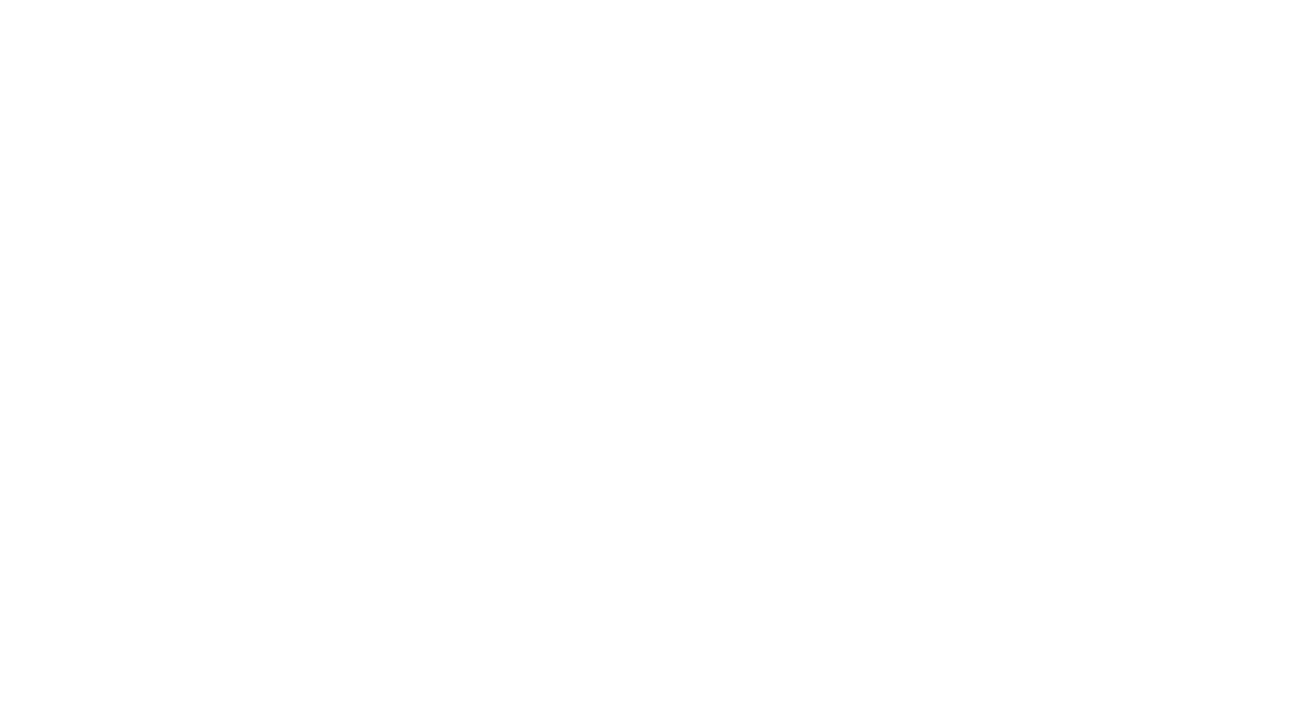
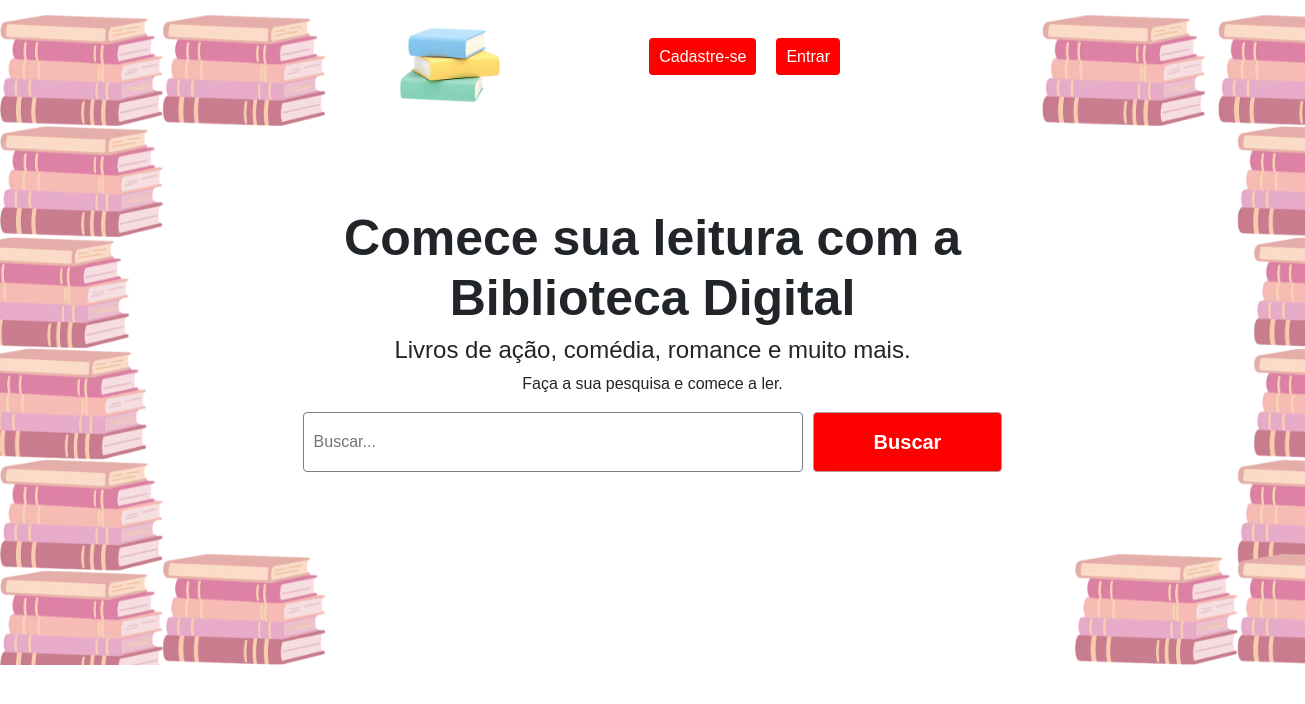
Before and after one commit to Dev-Andreson/Bliblioteca, a plain HTML site: page index.html in a window 1280 px wide. Shown: the whole page, 1305 px wide, since content can reach past the window. Drawn offline with nearby package versions, Linux system fonts and the light colour scheme.

Commit message:
Adicionei a landing page

```diff
--- a/index.html
+++ b/index.html
@@ -13,22 +13,51 @@
     <meta property="og:site_name" content="Bliblioteca">
     <meta property="og:locale" content="pt_BR">
     <meta property="og:type" content="Site oficial da Biblioteca X com acervo de livros, artigos e materiais digitais para pesquisa.">
-    <link rel="stylesheet" href="">
-    <meta name="author" content="dev.andreson, Vinícius Galdino, Rogério">
-    <title>Bliblioteca</title>
+    <!-- Css Inicio-->
+    <link rel="stylesheet" href="styles.css">
+    <link href="https://cdn.jsdelivr.net/npm/bootstrap@5.3.8/dist/css/bootstrap.min.css" rel="stylesheet" integrity="sha384-sRIl4kxILFvY47J16cr9ZwB07vP4J8+LH7qKQnuqkuIAvNWLzeN8tE5YBujZqJLB" crossorigin="anonymous">
+    <!-- Css Fim-->
+    <!-- JavaScript Inicio-->
+    <script src="https://cdn.jsdelivr.net/npm/bootstrap@5.3.8/dist/js/bootstrap.bundle.min.js" integrity="sha384-FKyoEForCGlyvwx9Hj09JcYn3nv7wiPVlz7YYwJrWVcXK/BmnVDxM+D2scQbITxI" crossorigin="anonymous" defer></script>
+    <!-- JavaScript Fim-->
+    <meta name="author" content="dev.andreson, Vinícius Galdino, Rogério, Emanuel">
+    <title>Bliblioteca Digital</title>
 </head>
 <body>
     <header>
-
+        <nav class="navbar">
+            <div class="logo">
+                <img src="assets/midia/logo.png" alt="">
+            </div>
+            <ul>
+                <li><a href="src/cadastro/cadastro.html">Cadastre-se</a></li>
+                <li><a href="src/livros/livros.html">Entrar</a></li>
+            </ul>
+        </nav>
     </header>
 
     <main>
+
+        <section class="hero-section">
+            <div class="container">
+                <div class="row">
+                    <div class="card-apresentacao">
+                        <h2>Comece sua leitura com a Biblioteca Digital</h2>
+                        <h4>Livros de ação, comédia, romance e muito mais.</h4>
+                        <p>Faça a sua pesquisa e comece a ler.</p>
+                    </div>
+                    <div class="card-pesquisa">
+                        <input type="seacher" type="text" placeholder="Buscar...">
+                        <button type="button">Buscar</button>
+                    </div>
+                </div>
+            </div>
+        </section>
 
     </main>
 
     <footer>
 
     </footer>
-
 </body>
 </html>
--- a/styles.css
+++ b/styles.css
@@ -4,11 +4,113 @@
     outline: none;
     text-decoration: none;
     list-style: none;
+    font-family: 'Poppins', sans-serif;
     box-sizing: border-box;
 }
 
+body {
+    padding: 15px 0;
+}
+
 .container {
-    max-width: 1400px;
-    padding: 0 16px;
+    max-width: 1200px;
+    padding: 100px 16px;
     height: auto;
 }
+
+header {
+    position: absolute;
+    z-index: 1;
+    left: 300px;
+    width: 50%;
+
+    .navbar {
+        padding: 0 100px;
+
+        .logo {
+            width: 100px;
+            height: 100px;
+
+            img {
+                width: 100%;
+                height: 100%;
+            }
+        }
+
+        ul {
+            display: flex;
+            gap: 20px;
+
+            li {
+
+                a {
+                    background-color: red;
+                    padding: 10px;
+                    border-radius: 4px;
+                    text-decoration: none;
+                    color: white;
+                }
+            }
+        }
+    }
+}
+
+main {
+    width: 1305px;
+    position: absolute;
+    z-index: 0;
+
+    .hero-section {
+        height: 650px;
+        background-image: url("assets/midia/background.png");
+
+            .container {
+                height: 100%;
+                display: flex;
+                justify-content: center;
+                align-items: center;
+
+                .row {
+                    display: flex;
+                    justify-content: center;
+                    align-items: center;
+
+                    .card-apresentacao {
+                        width: 60%;
+                        text-align: center;
+
+                        h2 {
+                            font-size: 50px;
+                            font-weight: 800;
+                        }
+                    }
+
+                    .card-pesquisa {
+                        display: flex;
+                        justify-content: center;
+                        gap: 10px;
+
+                        input {
+                            border-radius: 4px;
+                            border: 1px solid #7e7c7c;
+                            background-color: transparent;
+                            width: 500px;
+                            height: 60px;
+                            padding: 10px;
+                        }
+
+                        button {
+                            padding: 10px 60px;
+                            text-align: center;
+                            border-radius: 4px;
+                            border: 1px solid #b39b9b;
+                            background-color: red;
+                            font-size: 20px;
+                            font-weight: 600;
+                            color: white;
+                        }
+                    }
+                }
+            }
+        }
+}
```
Also changed, not shown: src/cadastro/cadastro.html (+12 -4 lines), src/contato/contato.html (deleted, +0 -28 lines), src/landing/landing.html (deleted, +0 -28 lines), src/livros/livros.html (added, +66 -0 lines), src/sobre/sobre.html (deleted, +0 -28 lines), assets/midia/back-landing.jpg (added), assets/midia/background.png (added), assets/midia/logo.png (added), src/api/api.js (added), src/landing/landing.js (deleted), src/livros/livros.css (added), src/livros/livros.js (added), src/sobre/sobre.css (deleted), src/sobre/sobre.js (deleted).
